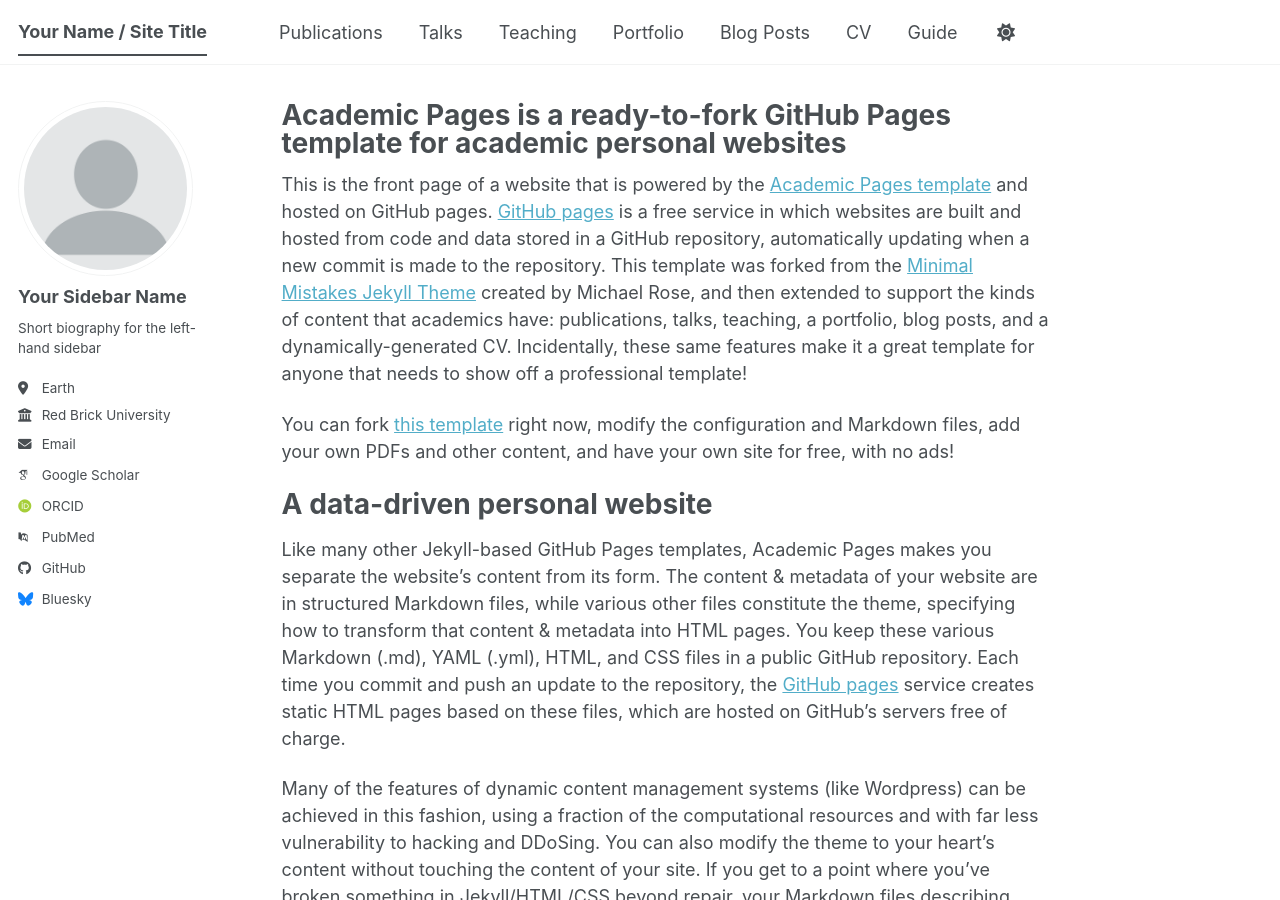
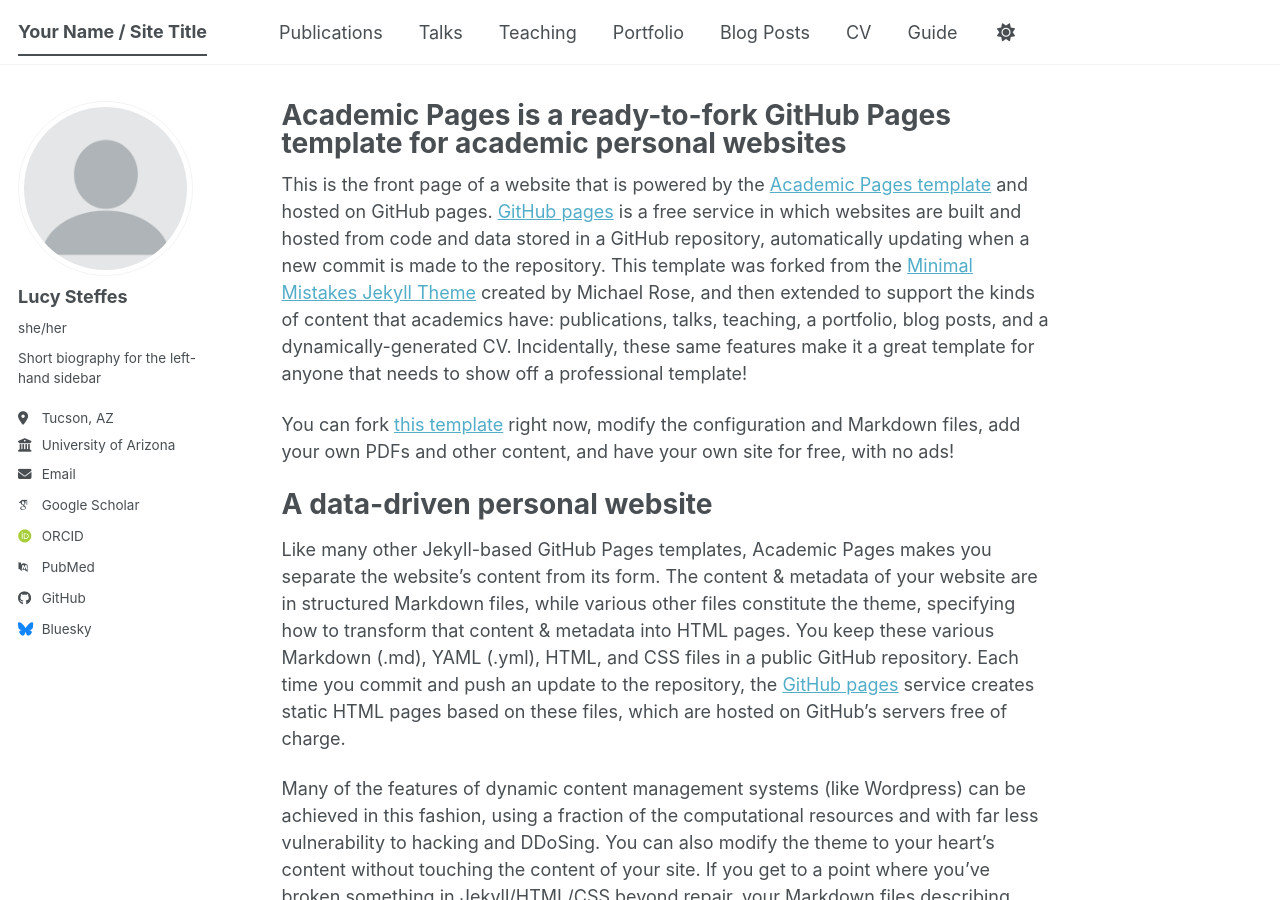
Before and after one commit to lucyjsteffes/lucyjsteffes.github.io, a Jekyll site: the page built from _pages/about.md, in a window 1280 px wide and 900 px high. Built offline with Jekyll 4.4.1, drawn with Linux system fonts in a browser that asks for light colours; some web fonts are replaced; a script bundle is joined from its source files by our own code; library files that are not in the unit come from our copies.

Commit message:
Update _config.yml

```diff
--- a/_config.yml
+++ b/_config.yml
@@ -24,13 +24,13 @@ repository               : "academicpages/academicpages.github.io"
 author:
   # Biographic information
   avatar           : "profile.png"
-  name             : "Your Sidebar Name"
-  pronouns         : # example: "she/her"
+  name             : "Lucy Steffes"
+  pronouns         :  "she/her"
   bio              : "Short biography for the left-hand sidebar"
-  location         : "Earth"
-  employer         : "Red Brick University"
+  location         : "Tucson, AZ"
+  employer         : "University of Arizona"
   uri              : # URL
-  email            : "none@example.org"
+  email            : "ljsteffes@arizona.edu"
 
   # Academic websites
   academia         : # URL
```
